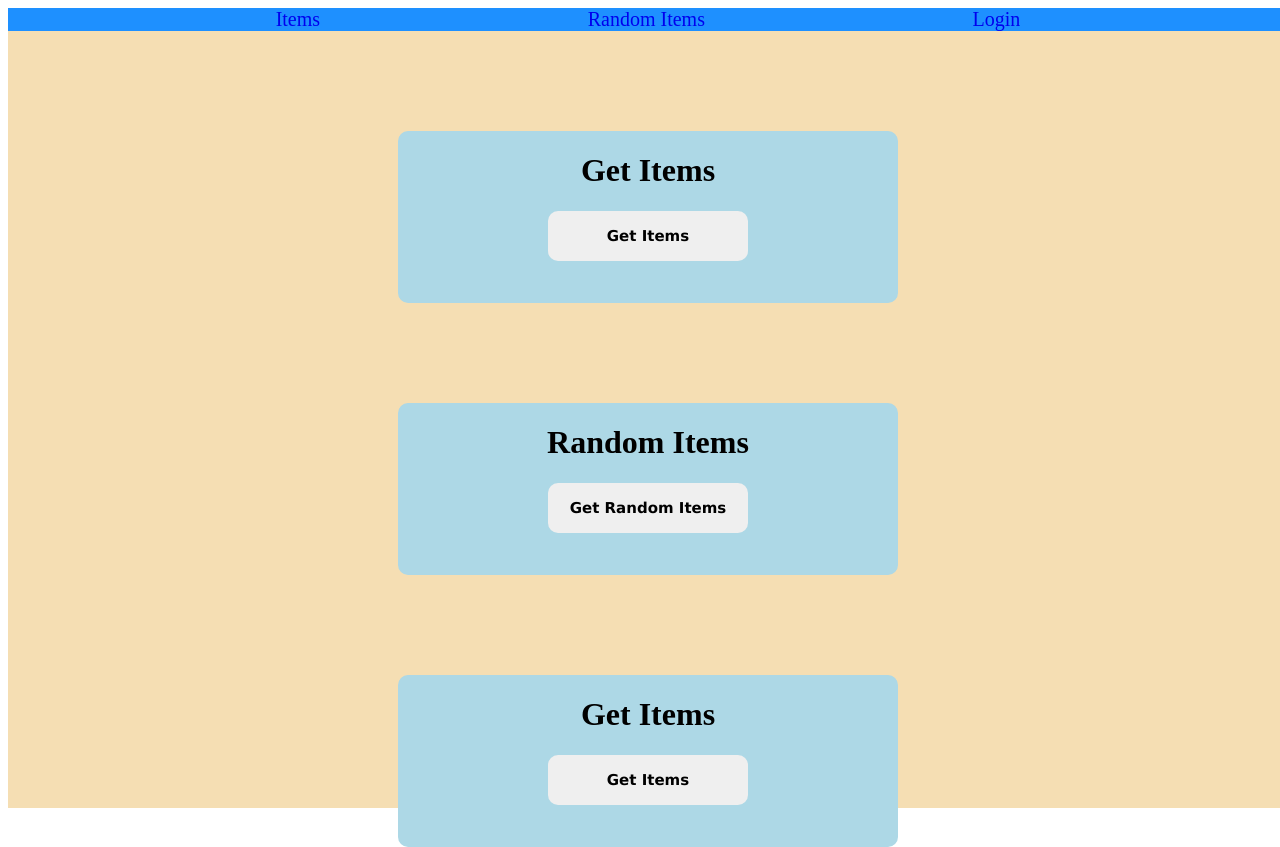
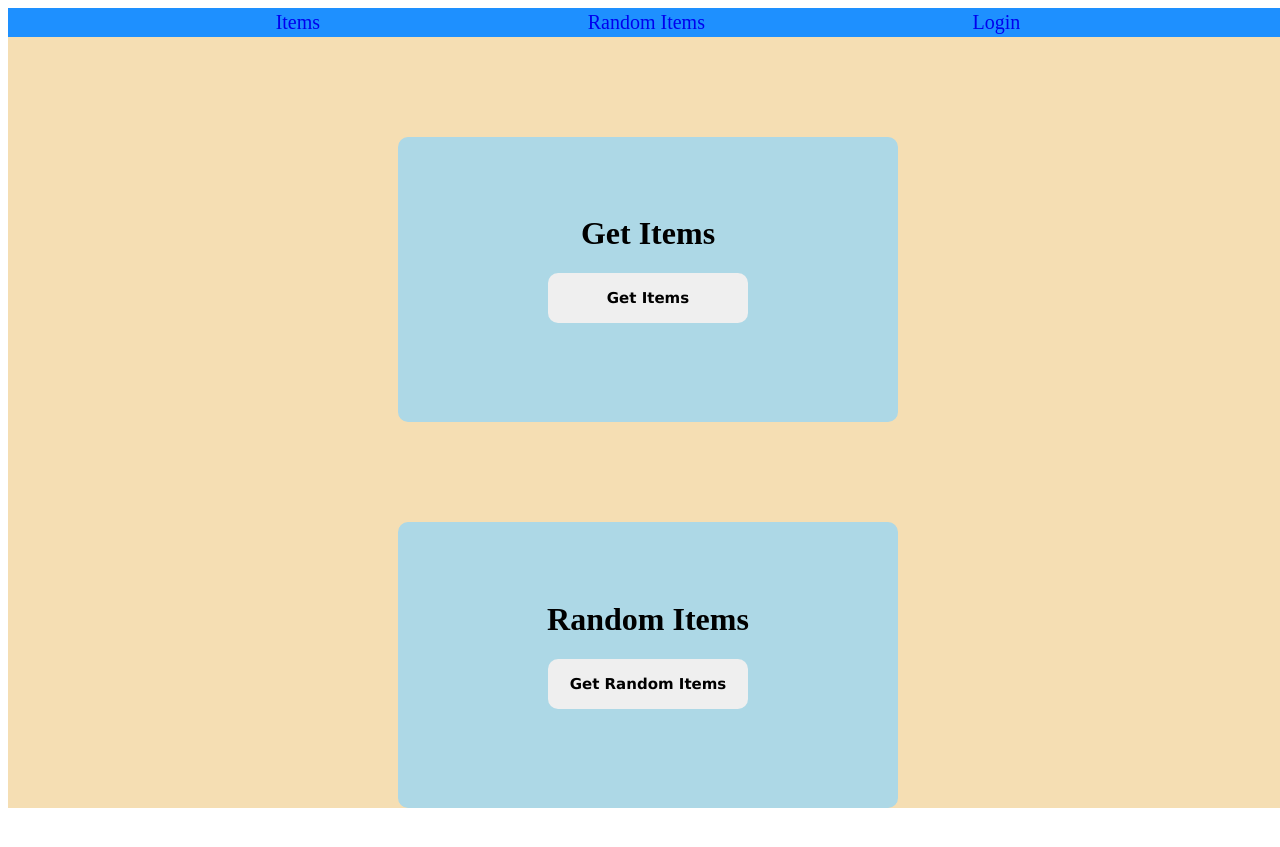
Before and after one commit to diaeddine1/Rule-Mining, a React (Vite) app in the folder FrontEnd for Express/: page /Items in a window 1280 px wide. After the commit the page ends 808 px from the top, so only its background shows below. Built offline with nearby package versions, Linux system fonts and the light colour scheme.

Commit message:
Commit with vercel's backend urls

```diff
--- a/FrontEnd for Express/src/App.jsx
+++ b/FrontEnd for Express/src/App.jsx
@@ -21,8 +21,8 @@ function App() {
         <Routes>
           {/* <Route path="/" element={<Home email={email}  />} /> */}
           <Route path="/" element={<Login/>} />
-          <Route path="/Items" element={<Get_Items/>} />
-          <Route path="/rule-mining-client.vercel.app/RandomItems" element={<Random_items/>} />
+          <Route path="/" element={<Get_Items/>} />
+          <Route path="/" element={<Random_items/>} />
         </Routes>
       </BrowserRouter>
 
--- a/FrontEnd for Express/src/Components/Navbar.jsx
+++ b/FrontEnd for Express/src/Components/Navbar.jsx
@@ -5,7 +5,7 @@ export default function Navbar() {
     <div className='navbar'>
 
      <a href='/Items'>Items</a>
-     <a href='/rule-mining-client.vercel.app/RandomItems'>Random Items</a>
+     <a href='/'>Random Items</a>
      <a href='/'>Login</a>
     </div>
   )
```
